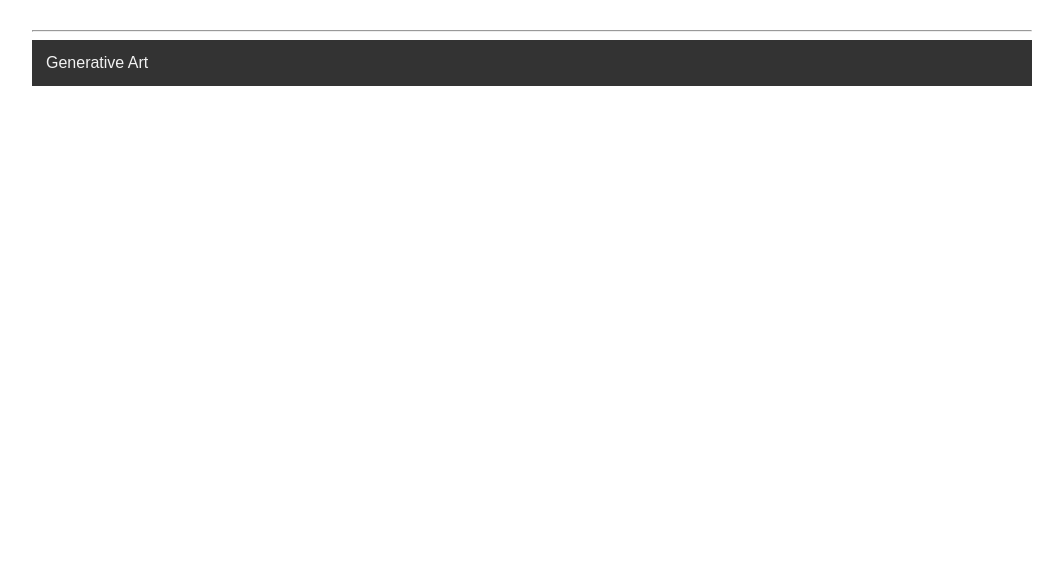
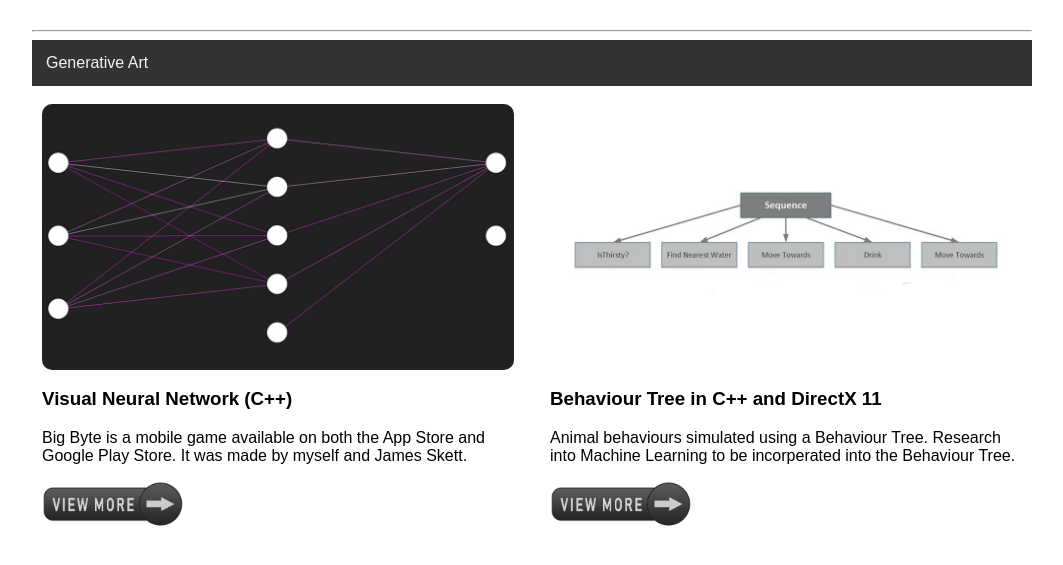
Before and after one commit to RowanStrafford/RowanStrafford.github.io, a plain HTML site: page GA.html in a window 1280 px wide. Shown: the part 113-678 px from the top of the page, without its empty margins (108-1171 px from the left). Drawn offline with Linux system fonts and the light colour scheme.

Commit message:
Update GA.html

```diff
--- a/GA.html
+++ b/GA.html
@@ -16,6 +16,26 @@
 
 	           <a href="GA.html">Generative Art</a>
              </div>
+
+		  <div class="row">
+                 <div class="Column">
+                 <div class="content">
+                    <img class="PortfolioImages" src="Images/NN.jpg" alt="Big Byte" style="width: 100%">
+                    <h3>Visual Neural Network (C++)</h3>
+                        <p>Big Byte is a mobile game available on both the App Store and Google Play Store. It was made by myself and James Skett.</p>
+                        <a href="NeuralNet.html"><img src="Images/ViewMore.png" style="width: 30%"></a>
+                    </div>
+                 </div>
+
+                 <div class="column">
+                    <div class="content">
+                    <img class="PortfolioImages" src="Images/Selector.jpg" alt="Big Byte" style="width: 100%">
+                    <h3>Behaviour Tree in C++ and DirectX 11</h3>
+                        <p>Animal behaviours simulated using a Behaviour Tree. Research into Machine Learning to be incorperated into the Behaviour Tree.</p>
+                        <a href="BT.html"><img src="Images/ViewMore.png" style="width: 30%"></a>
+                    </div>
+                </div>
+	</div>
              </div>
              </body>
              </html>
```
